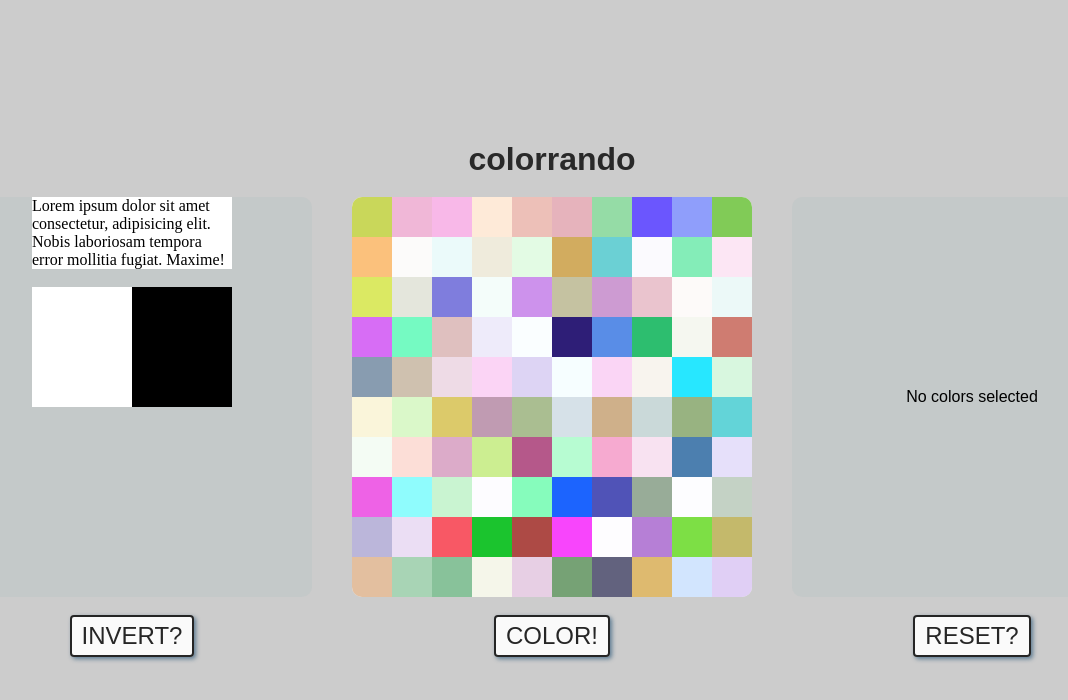
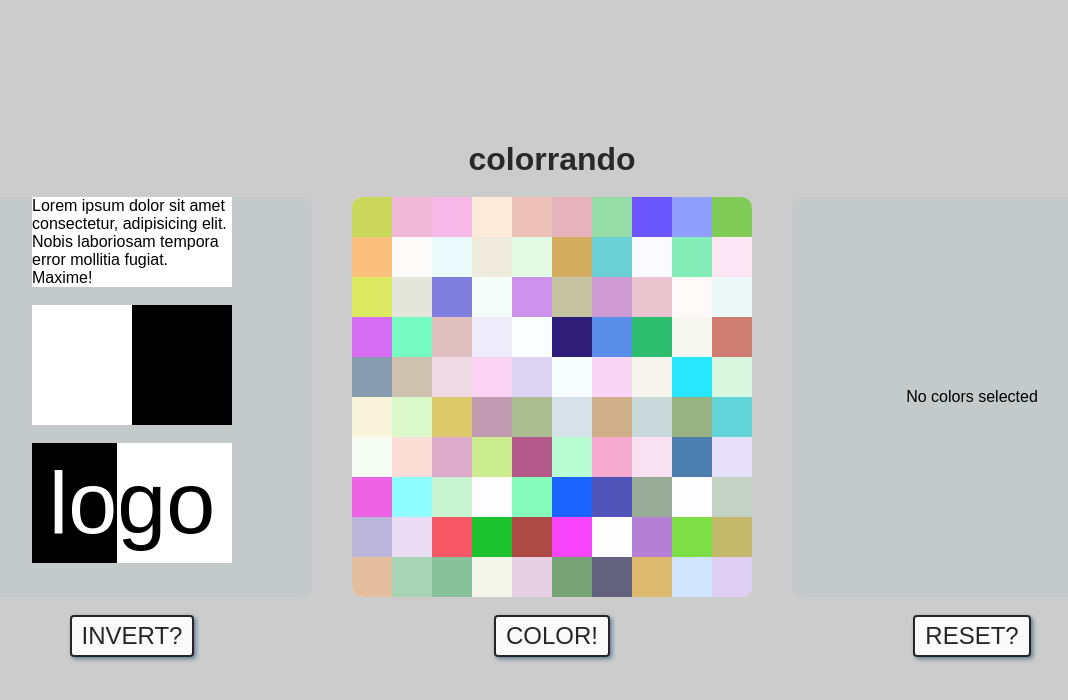
Before and after one commit to galustoff/colorrando, a Vue app: page / in a window 1280 px wide. Shown: the top 700 px of the page, without its empty margins (88-1156 px from the left). Built offline with nearby package versions, Linux system fonts and the light colour scheme.

Commit message:
add SketchLogo

```diff
--- a/src/components/AppSketches/AppSketchesList.vue
+++ b/src/components/AppSketches/AppSketchesList.vue
@@ -16,6 +16,7 @@
    */
   import SketchText from './sketches/SketchText.vue'
   import SketchSplitted from './sketches/SketchSplitted.vue'
+  import SketchLogo from './sketches/SketchLogo.vue'
 
   export default {
     data() {
@@ -26,7 +27,8 @@
     components: {
       AppSketchesListItem,
       SketchText,
-      SketchSplitted
+      SketchSplitted,
+      SketchLogo
     },
     computed: {
       sketches() {
--- /dev/null
+++ b/src/components/AppSketches/sketches/SketchLogo.vue
@@ -0,0 +1,51 @@
+<template>
+  <div class="sketch-logo">
+    <div class="sketch-logo__half sketch-logo__half_left">
+      <p class="sketch-logo__text sketch-logo__text_left">lo</p>
+    </div>
+    <div class="sketch-logo__half sketch-logo__half_right">
+      <p class="sketch-logo__text sketch-logo__text_right">go</p>
+    </div>
+  </div>
+</template>
+
+<script>
+  export default {}
+</script>
+
+<style scoped>
+  .sketch-logo {
+    width: 200px;
+    display: flex;
+  }
+
+  .sketch-logo__half {
+    height: 120px;
+    flex-grow: 1;
+    display: flex;
+    align-items: center;
+  }
+  .sketch-logo__half_left {
+    color: #fff;
+    background-color: #000;
+  }
+
+  .sketch-logo__half_right {
+    color: #000;
+    background-color: #fff;
+  }
+
+  .sketch-logo__text {
+    font-size: 88px;
+    font-family: sans-serif;
+    flex-grow: 1;
+  }
+
+  .sketch-logo__text_left {
+    text-align: right;
+  }
+
+  .sketch-logo__text_right {
+    text-align-last: left;
+  }
+</style>
--- a/src/components/AppSketches/sketches/SketchText.vue
+++ b/src/components/AppSketches/sketches/SketchText.vue
@@ -13,5 +13,6 @@
   .sketch-text {
     color: #000;
     background-color: #fff;
+    font-family: sans-serif;
   }
 </style>
```
